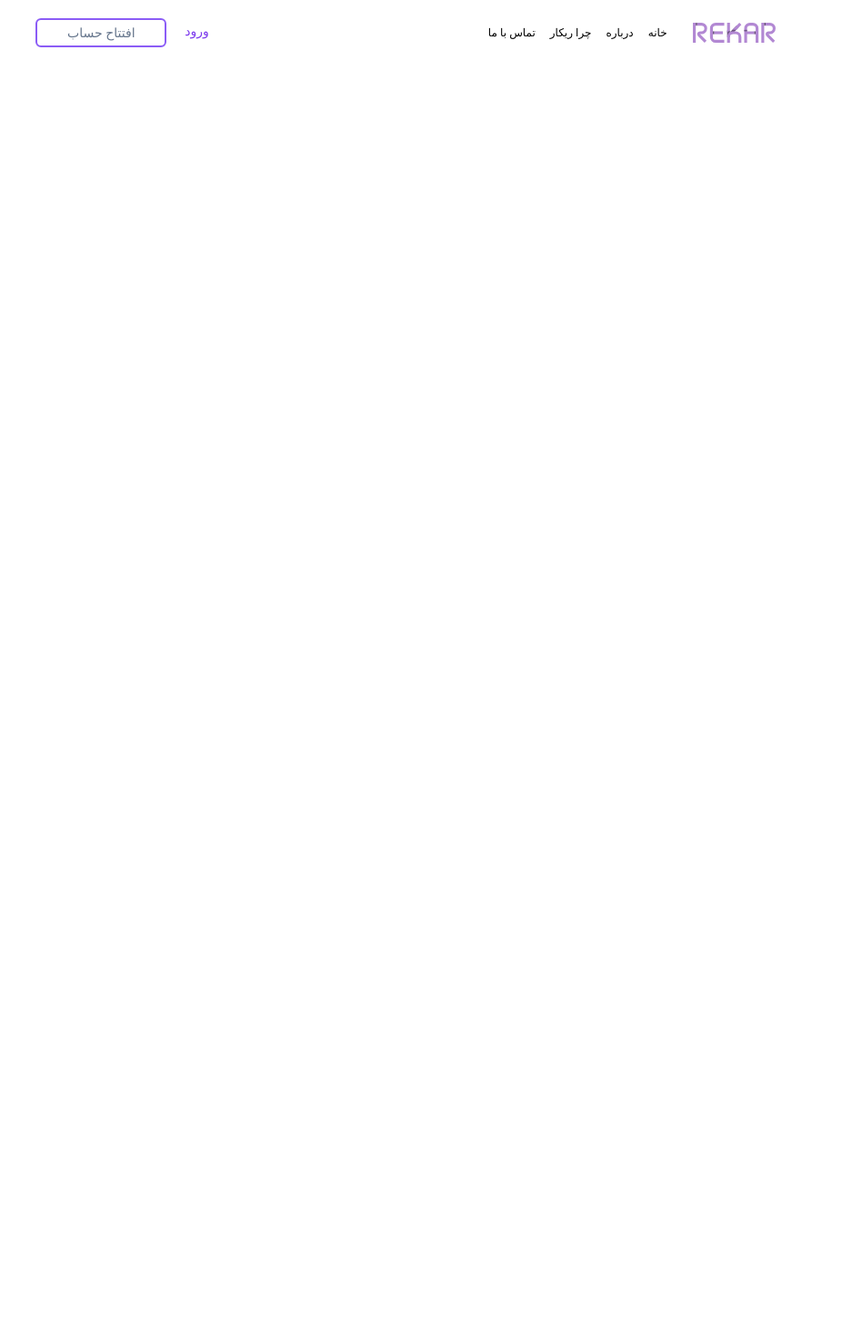
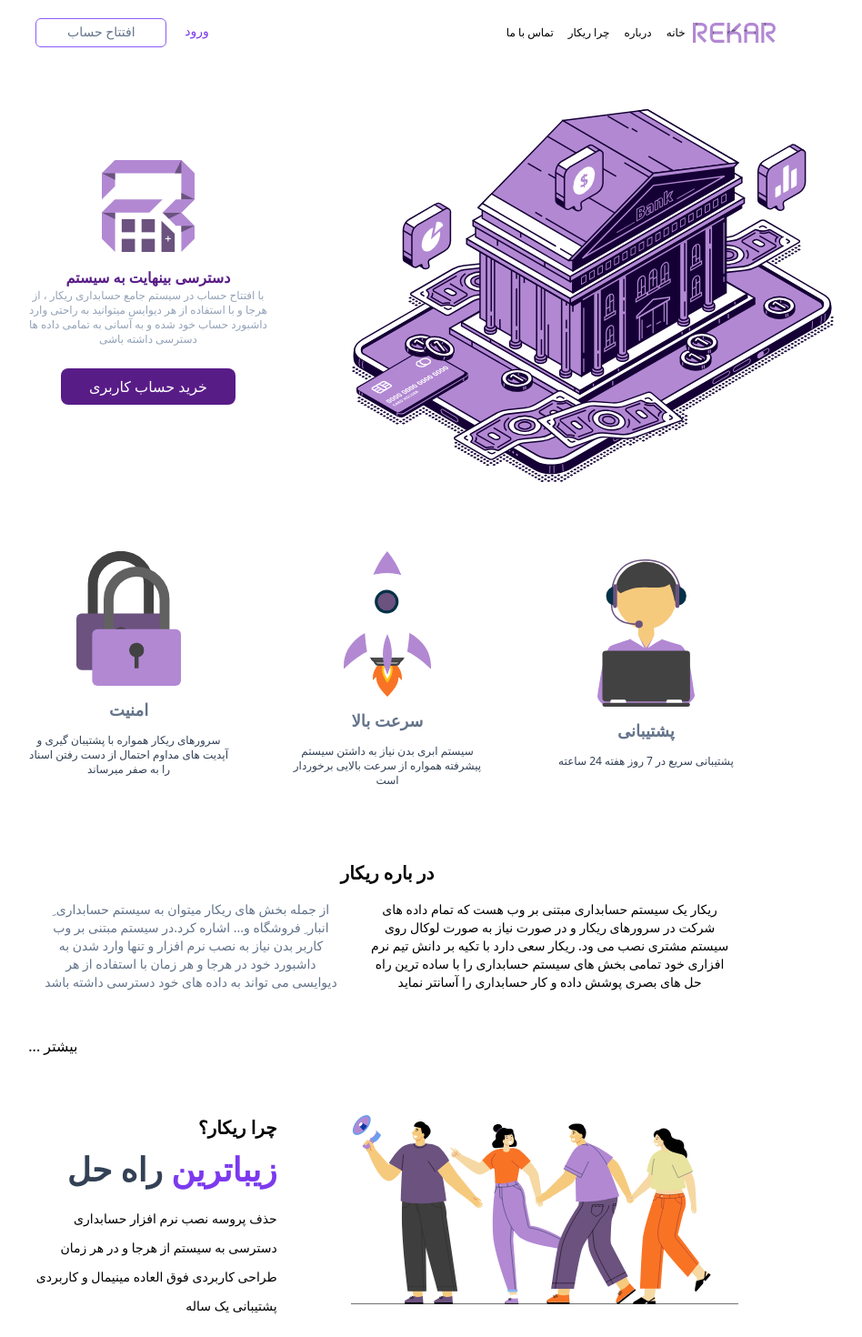
Before and after one commit to rekar-accounting/frontend, a Next.js app: page / in a window 1280 px wide. Shown: the top 1470 px of the page at 91% size, without its empty margins (214-1162 px from the left). Before the commit the page ends 800 px from the top, so only its background shows below. Built offline with nearby package versions, Linux system fonts and the light colour scheme.

Commit message:
Component design. About Recar. People-artwork photo

```diff
--- /dev/null
+++ b/pages/Component/Card.js
@@ -0,0 +1,12 @@
+import next from "next";
+
+
+export default function Card (props) {
+  return (
+    <div className="border border-none w-56 h-72">
+        <img src={props.img} className=" mx-auto mt-3" />
+        <h2 className=" text-center mt-3 font-bold text-lg text-slate-500">{props.name}</h2>
+        <h2 className="text-xs mt-3 text-center text-slate-700">{props.title}</h2>
+    </div>
+  )
+}
--- a/pages/index.tsx
+++ b/pages/index.tsx
@@ -1,27 +1,84 @@
 import type { NextPage } from "next";
 import Head from "next/head";
 import Link from "next/link";
+import Card from "./Component/Card"
 
 const Home: NextPage = () => {
   return (
-    <div className="container mx-auto w-2/3">
-      <nav className="flex items-center border-2 border-none h-10 mt-4 ">
-        <div className=" border-2 border-violet-500 w-36 hover:bg-violet-100 h-8 rounded-md text-center text-sm text-slate-500 pt-1 ml-10">
-          <Link href='/' > افتتاح حساب </Link>
+    <div className="container mx-auto w-2/3 mb-20 ">
+      <nav className="flex items-center border-2 border-none h-10 mt-4 border-box">
+        <div className=" border border-violet-500 w-36 hover:bg-violet-100 h-8 rounded-md text-center text-sm text-slate-500 pt-1 ml-10 box-border">
+          <Link href="/"> افتتاح حساب </Link>
         </div>
         <div className=" pl-5 text-violet-600 text-sm pb-1">
-          <Link href='/'> ورود </Link>
+          <Link href="/"> ورود </Link>
         </div>
-        <div className=" flex ml-auto text-xs p-5">
-          <a href='/' className="p-2"> تماس با ما </a>
-          <a href='/' className="p-2"> چرا ریکار </a>
-          <a href='/' className="p-2"> درباره </a>
-          <a href='/' className="p-2"> خانه </a>
+        <div className=" flex ml-auto text-xs ">
+          <a href="/" className="p-2">
+            {" "}
+            تماس با ما{" "}
+          </a>
+          <a href="/" className="p-2">
+            {" "}
+            چرا ریکار{" "}
+          </a>
+          <a href="/" className="p-2">
+            {" "}
+            درباره{" "}
+          </a>
+          <a href="/" className="p-2">
+            {" "}
+            خانه{" "}
+          </a>
         </div>
         <img src="IMG/rekar-logotype.svg" alt="" />
       </nav>
+      <div className=" flex mt-16 ml-8">
+        <div className="border-2 border-none w-80 mr-7 text-center">
+          <img className=" mx-auto pt-14" src="IMG/rekar-logo.svg" />
+          <h1 className=" text-center font-bold text-purple-900 pt-4"> دسترسی بینهایت به سیستم </h1>
+          <p className="text-xs text-center text-slate-400"> با افتتاح حساب در سیستم جامع حسابداری ریکار ، از هرجا و با استفاده از هر دیوایس میتوانید به راحتی وارد داشبورد حساب خود شده و به آسانی به تمامی داده ها دسترسی داشته باشی </p>
+          <button className=" bg-purple-900 rounded-lg w-48 h-10 mt-6 text-white ">
+            <Link href='/'> خرید حساب کاربری </Link>
+          </button>
+        </div>
+        <div>
+          <img className=" mx-auto ml-16" src="IMG/bank-artwork.svg"/>
+        </div>
+      </div>
+      <div className="flex justify-around mt-16">
+        <Card img="IMG/security-icon.svg" name=" امنیت " title=" سرورهای ریکار همواره با پشتیبان گیری و آپدیت های مداوم احتمال از دست رفتن اسناد را به صفر میرساند " />
+        <Card img="IMG/shuttle-icon.svg" name=" سرعت بالا " title=" سیستم ابری بدن نیاز به داشتن سیستم پیشرفته همواره از سرعت بالایی برخوردار است " />
+        <Card img="IMG/support-icon.svg" name=" پشتیبانی " title=" پشتیبانی سریع در 7 روز هفته 24 ساعته " />
+      </div>
+      <div>
+        <h1 className=" mt-16 text-center text-xl font-bold "> در باره ریکار </h1>
+      </div>
+      <div className=" flex mx-8">
+        <p className=" text-center text-sm text-slate-500 m-4 "> از جمله بخش های ریکار میتوان به سیستم حسابداری ِ انبار ِ فروشگاه و... اشاره کرد.در سیستم مبتنی بر وب کاربر بدن نیاز به نصب نرم افزار و تنها وارد شدن به داشبورد خود در هرجا و هر زمان با استفاده از هر دیوایسی می تواند به داده های خود دسترسی داشته باشد </p>
+        <p className=" text-center text-sm m-4"> ریکار یک سیستم حسابداری مبتنی بر وب هست که تمام داده های شرکت در سرورهای ریکار و در صورت نیاز به صورت لوکال روی سیستم مشتری نصب می ود. ریکار سعی دارد با تکیه بر دانش تیم نرم افزاری خود تمامی بخش های سیستم حسابداری را با ساده ترین راه حل های بصری پوشش داده و کار حسابداری را آسانتر نماید </p>
+      </div>
+      <div className=" mt-8 ml-8">
+        <Link href='/'> ... بیشتر </Link>
+      </div>
+      <div className=" flex mt-16">
+        <div className=" mx-auto text-right">
+          <h1 className=" text-xl font-bold"> چرا ریکار؟ </h1>
+          <h1 className=" text-4xl text-violet-600 font-bold pt-3"> زیباترین <span className=" text-slate-700"> راه حل </span> </h1>
+          <ul>
+            <li className=" pt-6 text-sm"> حذف پروسه نصب نرم افزار حسابداری </li>
+            <li className=" pt-3 text-sm"> دسترسی به سیستم از هرجا و در هر زمان </li>
+            <li className=" pt-3 text-sm"> طراحی کاربردی فوق العاده مینیمال و کاربردی </li>
+            <li className=" pt-3 text-sm"> پشتیبانی یک ساله </li>
+          </ul>
+        </div>
+        <div className=" mx-auto w-1/2">
+          <img src="IMG/people-artwork.svg" alt="" />
+        </div>
+      </div>
     </div>
   );
 };
 
-export default Home;Link
+export default Home;
+Link;
```
